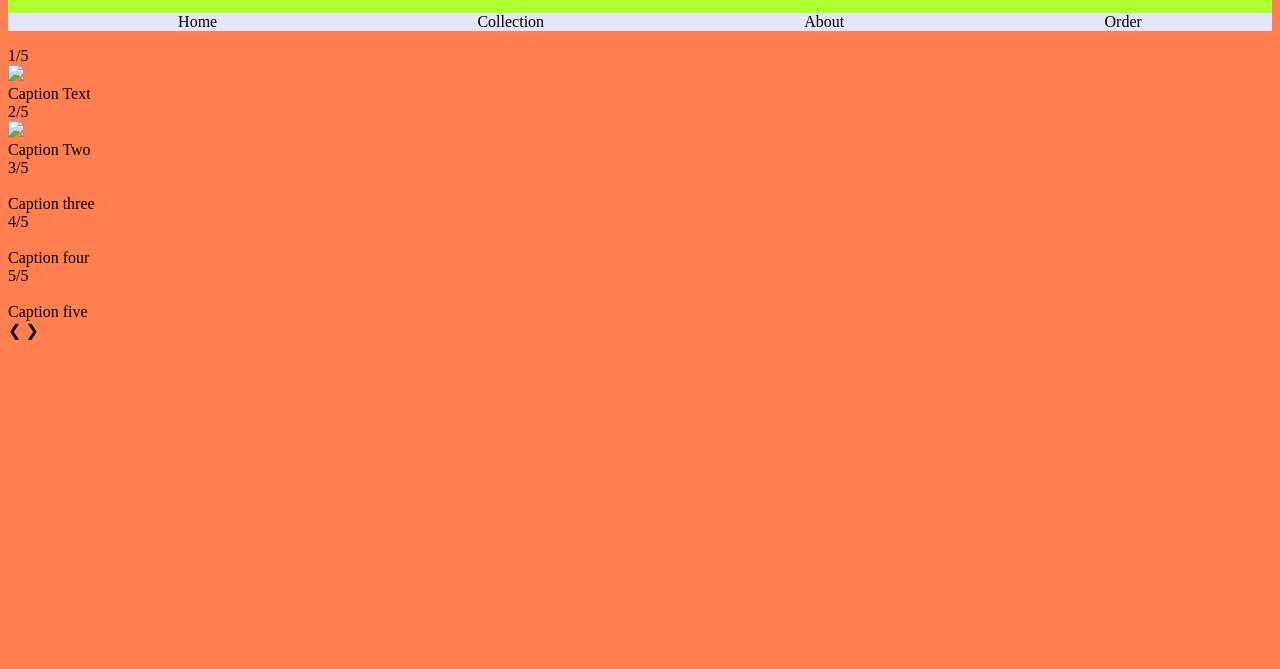
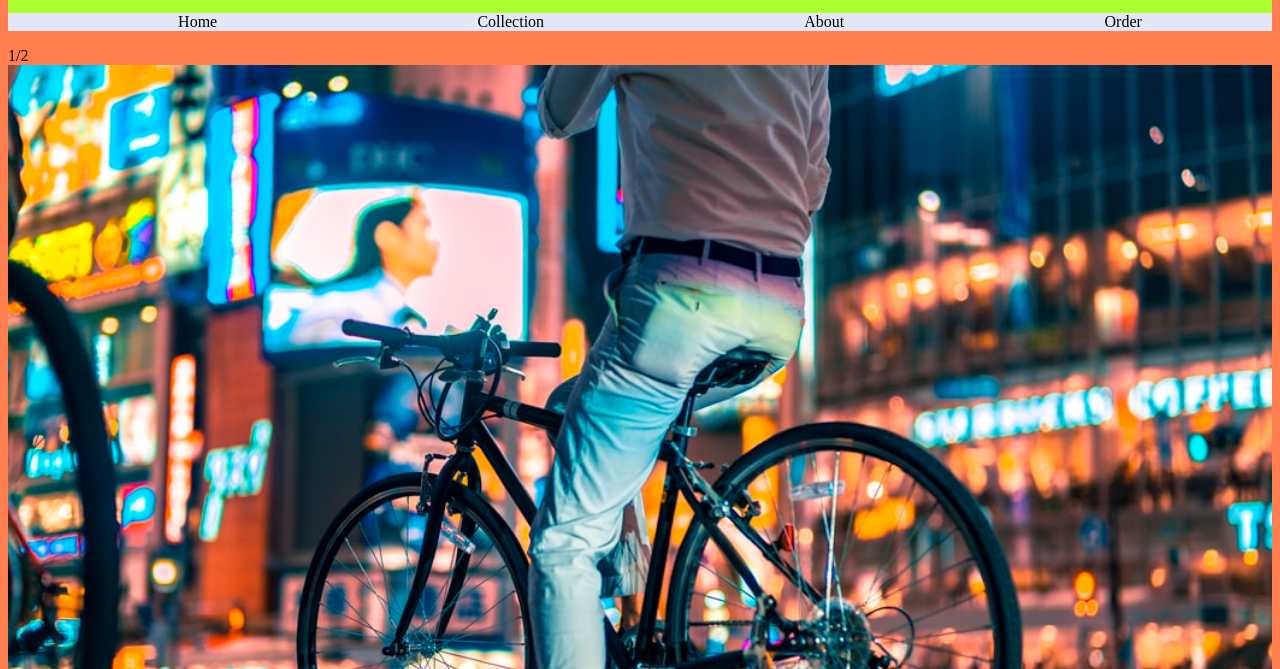
Before and after one commit to OverTime667/Ricky-s-Bikeshop, a plain HTML site: page index.html in a window 1280 px wide. Shown: the part 131-800 px from the top of the page. Drawn offline with Linux system fonts and the light colour scheme.

Commit message:
Update index.html

```diff
--- a/index.html
+++ b/index.html
@@ -43,39 +43,19 @@
     <div>
         <main>
             <div class="mySlides fade">
-                <div class="numbertext">1/5</div>
+                <div class="numbertext">1/2</div>
 
-                <img src="slideshow 1.jfif" style="width:100%;">
+                <img src="images/slideshow 1.jfif" style="width:100%;">
                 <div class="text">Caption Text</div>
 
             </div>
             <div class="mySlides fade">
-                <div class="numbertext">2/5</div>
+                <div class="numbertext">2/2</div>
 
-                <img src="bike 2.png" style="width:100%;">
+                <img src="images/slideshow 2.jfif" style="width:100%;">
                 <div class="text">Caption Two</div>
 
             </div>
-
-            <div class="mySlides fade">
-                <div class="numbertext">3/5</div>
-
-                <img src="" style="width:100%;">
-                <div class="text">Caption three</div>
-
-            </div>
-            <div class="mySlides fade">
-                <div class="numbertext">4/5</div>
-
-                <img src="" style="width:100%;">
-                <div class="text">Caption four</div>
-
-            </div>
-            <div class="mySlides fade">
-                <div class="numbertext">5/5</div>
-
-                <img src="" style="width:100%;">
-                <div class="text">Caption five</div>
 
              <!-- next and previous buttons-->
 
```
